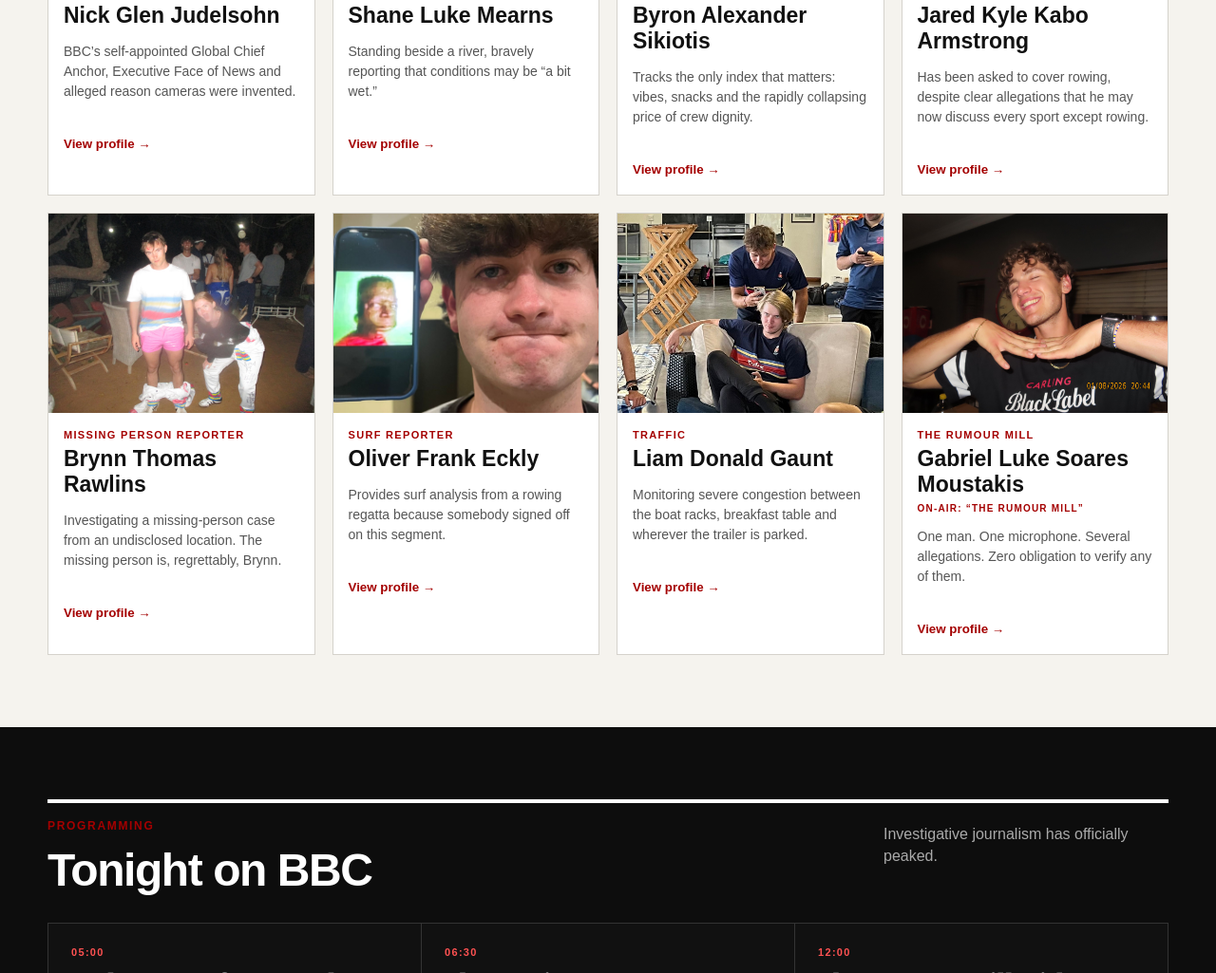
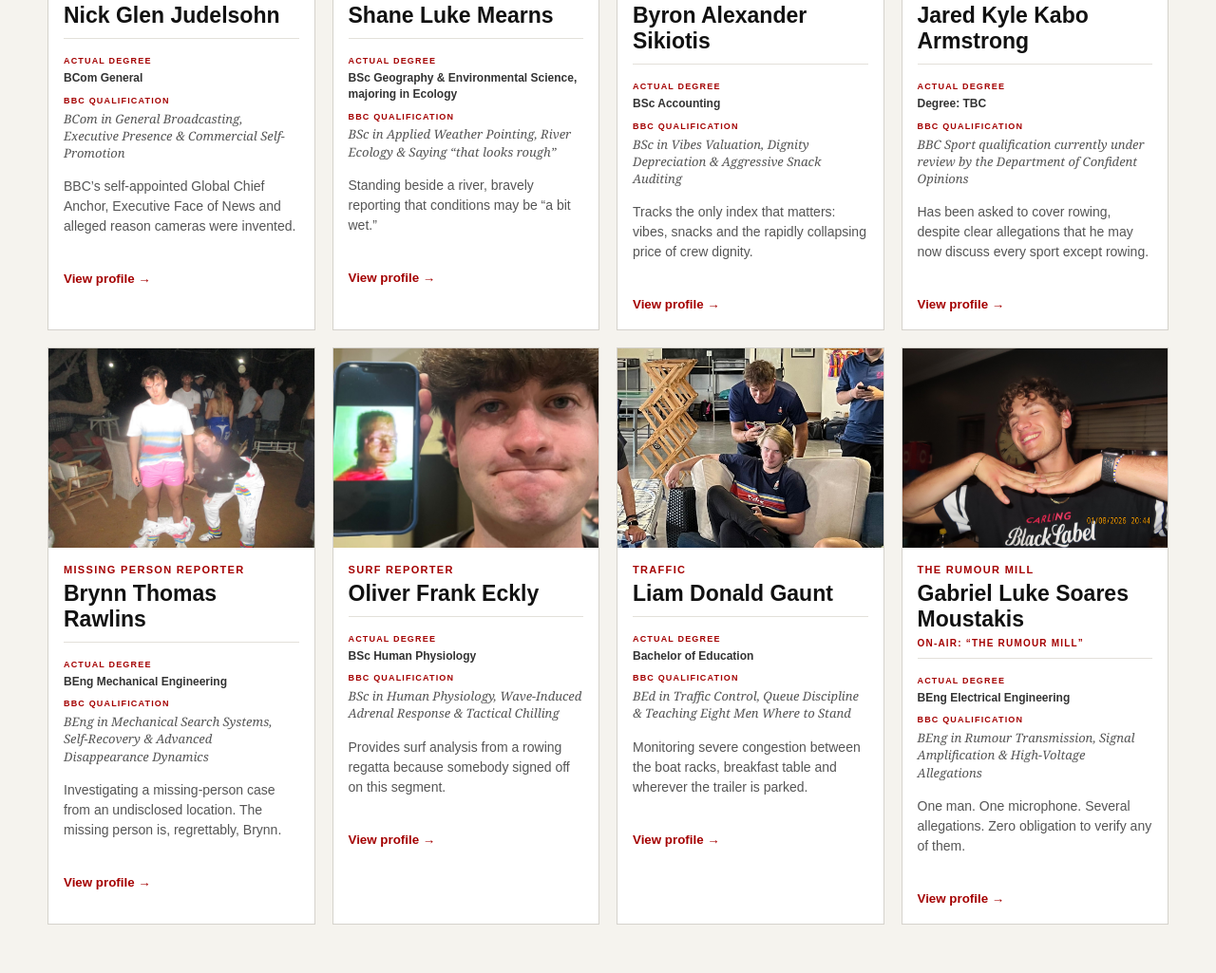
Before and after one commit to GabeM229/BBC-Webiste, a plain HTML site: page index.html in a window 1280 px wide. Shown: the part 2326-3351 px from the top of the page at 95% size. Drawn offline with Linux system fonts and the light colour scheme.

Commit message:
Add files via upload

```diff
--- a/index.html
+++ b/index.html
@@ -154,6 +154,12 @@
           <img class="portrait crew-photo" src="nick.jpg" alt="Nick Glen Judelsohn">
           <div class="role">NEWS ANCHOR</div>
           <h3>Nick Glen Judelsohn</h3>
+          <div class="study-block">
+            <span class="study-label">ACTUAL DEGREE</span>
+            <strong>BCom General</strong>
+            <span class="study-label">BBC QUALIFICATION</span>
+            <em>BCom in General Broadcasting, Executive Presence & Commercial Self-Promotion</em>
+          </div>
           <p>BBC’s self-appointed Global Chief Anchor, Executive Face of News and alleged reason cameras were invented.</p>
           <button class="text-link article-open" data-article="nick">View profile →</button>
         </article>
@@ -162,6 +168,12 @@
           <img class="portrait crew-photo" src="shane.jpg" alt="Shane Luke Mearns">
           <div class="role">WEATHER MAN</div>
           <h3>Shane Luke Mearns</h3>
+          <div class="study-block">
+            <span class="study-label">ACTUAL DEGREE</span>
+            <strong>BSc Geography & Environmental Science, majoring in Ecology</strong>
+            <span class="study-label">BBC QUALIFICATION</span>
+            <em>BSc in Applied Weather Pointing, River Ecology & Saying “that looks rough”</em>
+          </div>
           <p>Standing beside a river, bravely reporting that conditions may be “a bit wet.”</p>
           <button class="text-link article-open" data-article="shane">View profile →</button>
         </article>
@@ -170,6 +182,12 @@
           <img class="portrait crew-photo" src="byron.jpg" alt="Byron Alexander Sikiotis">
           <div class="role">STOCK GUY</div>
           <h3>Byron Alexander Sikiotis</h3>
+          <div class="study-block">
+            <span class="study-label">ACTUAL DEGREE</span>
+            <strong>BSc Accounting</strong>
+            <span class="study-label">BBC QUALIFICATION</span>
+            <em>BSc in Vibes Valuation, Dignity Depreciation & Aggressive Snack Auditing</em>
+          </div>
           <p>Tracks the only index that matters: vibes, snacks and the rapidly collapsing price of crew dignity.</p>
           <button class="text-link article-open" data-article="byron">View profile →</button>
         </article>
@@ -178,6 +196,12 @@
           <img class="portrait crew-photo" src="jared.jpg" alt="Jared Kyle Kabo Armstrong">
           <div class="role">SPORTS GUY</div>
           <h3>Jared Kyle Kabo Armstrong</h3>
+          <div class="study-block">
+            <span class="study-label">ACTUAL DEGREE</span>
+            <strong>Degree: TBC</strong>
+            <span class="study-label">BBC QUALIFICATION</span>
+            <em>BBC Sport qualification currently under review by the Department of Confident Opinions</em>
+          </div>
           <p>Has been asked to cover rowing, despite clear allegations that he may now discuss every sport except rowing.</p>
           <button class="text-link article-open" data-article="jared">View profile →</button>
         </article>
@@ -186,6 +210,12 @@
           <img class="portrait crew-photo" src="brynn.jpg" alt="Brynn Thomas Rawlins">
           <div class="role">MISSING PERSON REPORTER</div>
           <h3>Brynn Thomas Rawlins</h3>
+          <div class="study-block">
+            <span class="study-label">ACTUAL DEGREE</span>
+            <strong>BEng Mechanical Engineering</strong>
+            <span class="study-label">BBC QUALIFICATION</span>
+            <em>BEng in Mechanical Search Systems, Self-Recovery & Advanced Disappearance Dynamics</em>
+          </div>
           <p>Investigating a missing-person case from an undisclosed location. The missing person is, regrettably, Brynn.</p>
           <button class="text-link article-open" data-article="brynn">View profile →</button>
         </article>
@@ -194,6 +224,12 @@
           <img class="portrait crew-photo" src="oli.jpg" alt="Oliver Frank Eckly">
           <div class="role">SURF REPORTER</div>
           <h3>Oliver Frank Eckly</h3>
+          <div class="study-block">
+            <span class="study-label">ACTUAL DEGREE</span>
+            <strong>BSc Human Physiology</strong>
+            <span class="study-label">BBC QUALIFICATION</span>
+            <em>BSc in Human Physiology, Wave-Induced Adrenal Response & Tactical Chilling</em>
+          </div>
           <p>Provides surf analysis from a rowing regatta because somebody signed off on this segment.</p>
           <button class="text-link article-open" data-article="oli">View profile →</button>
         </article>
@@ -202,6 +238,12 @@
           <img class="portrait crew-photo" src="liam.jpg" alt="Liam Donald Gaunt">
           <div class="role">TRAFFIC</div>
           <h3>Liam Donald Gaunt</h3>
+          <div class="study-block">
+            <span class="study-label">ACTUAL DEGREE</span>
+            <strong>Bachelor of Education</strong>
+            <span class="study-label">BBC QUALIFICATION</span>
+            <em>BEd in Traffic Control, Queue Discipline & Teaching Eight Men Where to Stand</em>
+          </div>
           <p>Monitoring severe congestion between the boat racks, breakfast table and wherever the trailer is parked.</p>
           <button class="text-link article-open" data-article="liam">View profile →</button>
         </article>
@@ -211,6 +253,12 @@
           <div class="role">THE RUMOUR MILL</div>
           <h3>Gabriel Luke Soares Moustakis</h3>
           <div class="onair-name">ON-AIR: “THE RUMOUR MILL”</div>
+          <div class="study-block">
+            <span class="study-label">ACTUAL DEGREE</span>
+            <strong>BEng Electrical Engineering</strong>
+            <span class="study-label">BBC QUALIFICATION</span>
+            <em>BEng in Rumour Transmission, Signal Amplification & High-Voltage Allegations</em>
+          </div>
           <p>One man. One microphone. Several allegations. Zero obligation to verify any of them.</p>
           <button class="text-link article-open" data-article="gabriel">View profile →</button>
         </article>
--- a/script.js
+++ b/script.js
@@ -27,7 +27,7 @@ const articles = {
     title: "Nick Glen Judelsohn assumes command of all known journalism",
     dek: "The BBC anchor describes himself as a broadcaster, statesman, thought leader, cultural institution and 'the man Kowie River has been waiting for'.",
     body: `
-      <p>Nick Glen Judelsohn enters Universities Boat Race not merely as a news anchor, but as what his own press release calls “the defining media presence of his generation.” The press release was written by Nick.</p>
+      <p class="credential-line"><strong>Academic file:</strong> BCom General. BBC has reclassified this as a <em>BCom in General Broadcasting, Executive Presence & Commercial Self-Promotion</em>.</p><p>Nick Glen Judelsohn enters Universities Boat Race not merely as a news anchor, but as what his own press release calls “the defining media presence of his generation.” The press release was written by Nick.</p>
       <p>His contract allegedly requires two cameras minimum, dramatic entrance music, a chair positioned three centimetres higher than every correspondent’s, and a lower-third reading <strong>NICK GLEN JUDELSOHN — GLOBAL CHIEF ANCHOR & NATIONAL TREASURE</strong>.</p>
       <p>Nick has repeatedly reminded staff that he does not “read the news”; the news occurs in his presence. When correspondents finish a report, he plans to stare silently into camera for three seconds before saying, “Extraordinary journalism. Back to me.”</p>
       <p>Management attempted to impose a 40% limit on Nick’s screen time. Nick responded by interviewing management live.</p>`
@@ -37,7 +37,7 @@ const articles = {
     title: "Shane issues historic Kowie forecast: water likely, wind possible, vibes unstable",
     dek: "The BBC meteorology department has invested heavily in pointing at things and saying 'that looks rough'.",
     body: `
-      <p>Shane Luke Mearns has been deployed as chief weather correspondent, providing live updates on conditions that everybody standing outside can already see.</p>
+      <p class="credential-line"><strong>Academic file:</strong> BSc Geography & Environmental Science, majoring in Ecology. BBC equivalent: <em>Applied Weather Pointing, River Ecology & Saying “that looks rough”</em>.</p><p>Shane Luke Mearns has been deployed as chief weather correspondent, providing live updates on conditions that everybody standing outside can already see.</p>
       <p>Forecast models currently show a strong chance of headwind whenever BEAST is racing and a suspicious tailwind for literally everyone else.</p>
       <p>Viewers are advised to prepare for scattered spray, isolated sunburn and a 100% chance of someone blaming conditions.</p>`
   },
@@ -46,7 +46,7 @@ const articles = {
     title: "Byron opens BEAST Exchange as confidence reaches record high and cash reaches record low",
     dek: "Analysts remain bullish on morale, bearish on sleep and deeply concerned about the snack economy.",
     body: `
-      <p>Byron Alexander Sikiotis will report live from the financial district, currently believed to be somewhere between the accommodation and the nearest shop.</p>
+      <p class="credential-line"><strong>Academic file:</strong> BSc Accounting. BBC equivalent: <em>Vibes Valuation, Dignity Depreciation & Aggressive Snack Auditing</em>.</p><p>Byron Alexander Sikiotis will report live from the financial district, currently believed to be somewhere between the accommodation and the nearest shop.</p>
       <p>Key indicators include the BEAST Confidence Index, Boat Packing Futures, Sus Records and Dignity Holdings, which has now lost almost its entire market capitalisation.</p>
       <p>Investors are reminded that past performance is no guarantee of future rowing performance, especially after a late night.</p>`
   },
@@ -55,7 +55,7 @@ const articles = {
     title: "Jared unveils revolutionary sports coverage with occasional mention of rowing",
     dek: "BBC Sport has promised comprehensive analysis, dramatic replays and at least one opinion delivered far too confidently.",
     body: `
-      <p>Jared Kyle Kabo Armstrong takes charge of the sports desk with a mandate to explain racing, rival crews and why every result was somehow part of the plan.</p>
+      <p class="credential-line"><strong>Academic file:</strong> Degree TBC. BBC Sport says his qualification is <em>currently under review by the Department of Confident Opinions</em>.</p><p>Jared Kyle Kabo Armstrong takes charge of the sports desk with a mandate to explain racing, rival crews and why every result was somehow part of the plan.</p>
       <p>Pre-race analysis will focus on boat speed, lane conditions, crew psychology and whichever statistic sounds most impressive on camera.</p>
       <p>Post-race analysis will be adjusted retroactively to prove the pre-race analysis was correct.</p><p>Additional programming includes unsolicited power rankings, stroke-by-stroke tactical telestration and a recurring feature titled <em>Why That Was Actually Massive</em>, in which routine sporting events are treated as continental emergencies.</p>`
   },
@@ -64,7 +64,7 @@ const articles = {
     title: "Urgent search launched for missing-person reporter Brynn, led by missing-person reporter Brynn",
     dek: "Authorities say the investigation is complicated by the lead investigator also being the subject of the investigation.",
     body: `
-      <p>Brynn Thomas Rawlins' live reports will follow the developing disappearance of Brynn, last seen moments before being asked to appear on camera.</p>
+      <p class="credential-line"><strong>Academic file:</strong> BEng Mechanical Engineering. BBC equivalent: <em>Mechanical Search Systems, Self-Recovery & Advanced Disappearance Dynamics</em>.</p><p>Brynn Thomas Rawlins' live reports will follow the developing disappearance of Brynn, last seen moments before being asked to appear on camera.</p>
       <p>Witnesses describe the missing man as “probably nearby.” Search teams are focusing on bedrooms, bathrooms, the trailer and any location with plausible deniability.</p>
       <p>Anyone with information is asked to contact BBC, preferably before the next segment.</p>`
   },
@@ -73,7 +73,7 @@ const articles = {
     title: "Oli sent to cover surf at rowing event in landmark victory for editorial confusion",
     dek: "There may not be surf. That has not stopped the surf desk.",
     body: `
-      <p>Oliver Frank Eckly will deliver minute-by-minute surf coverage from the Kowie, assessing swell, wave quality and whether any of this information has relevance to rowing.</p>
+      <p class="credential-line"><strong>Academic file:</strong> BSc Human Physiology. BBC equivalent: <em>Human Physiology, Wave-Induced Adrenal Response & Tactical Chilling</em>.</p><p>Oliver Frank Eckly will deliver minute-by-minute surf coverage from the Kowie, assessing swell, wave quality and whether any of this information has relevance to rowing.</p>
       <p>The network is reportedly prepared to send him increasingly far from the actual race until surf is located.</p>
       <p>Producers insist this is journalism and have declined further questions.</p><p>Oli’s official scale runs from “basically flat” to “absolute cooking.” Any ripple generated by a passing launch may be upgraded to swell if the camera angle is sufficiently deceptive.</p><p>Expect reports on chop period, wake shape, imaginary barrel potential, river-bank beach breaks and whether the Kowie can technically be called glassy for at least six consecutive seconds.</p>`
   },
@@ -82,7 +82,7 @@ const articles = {
     title: "Liam warns of severe congestion between boat racks and breakfast",
     dek: "Commuters are urged to allow an additional three to five minutes and avoid the guy carrying two riggers sideways.",
     body: `
-      <p>Liam Donald Gaunt heads BBC Traffic, monitoring critical transport corridors including the trailer, launch area, bathrooms and the path to food.</p>
+      <p class="credential-line"><strong>Academic file:</strong> Bachelor of Education. BBC equivalent: <em>Traffic Control, Queue Discipline & Teaching Eight Men Where to Stand</em>.</p><p>Liam Donald Gaunt heads BBC Traffic, monitoring critical transport corridors including the trailer, launch area, bathrooms and the path to food.</p>
       <p>Early reports indicate delays caused by boat packing, missing kit and eight people simultaneously asking where the same item is.</p>
       <p>An alternate route has been proposed. Nobody will use it.</p>`
   },
@@ -91,7 +91,7 @@ const articles = {
     title: "The Rumour Mill launches with one correspondent, unlimited allegations and a dangerous relationship with the phrase “apparently”",
     dek: "Gabriel Luke Soares Moustakis, operating under the deeply unnecessary on-air title “The Rumour Mill,” takes viewers inside the stories other desks are too responsible to touch.",
     body: `
-      <p>The Rumour Mill will cover suspicious behaviour, tour lore, wardrobe crimes, unexplained disappearances and statements beginning with “apparently...”</p>
+      <p class="credential-line"><strong>Academic file:</strong> BEng Electrical Engineering. BBC equivalent: <em>Rumour Transmission, Signal Amplification & High-Voltage Allegations</em>.</p><p>The Rumour Mill will cover suspicious behaviour, tour lore, wardrobe crimes, unexplained disappearances and statements beginning with “apparently...”</p>
       <p>Every scoop will be delivered with maximum conviction and a minimum acceptable relationship with evidence.</p>
       <p>Legal has requested that the phrase “allegedly” be added to the autocue.</p>`
   },
--- a/styles.css
+++ b/styles.css
@@ -528,3 +528,37 @@ dialog h2 { font-family: Georgia, serif; font-size: clamp(28px, 5vw, 45px); line
   .pseudo-live-head { align-items: flex-start; }
   .pseudo-live-status { padding-top: 7px; }
 }
+
+
+/* Academic credentials */
+.study-block {
+  margin: 10px 16px 14px;
+  padding: 12px 0 2px;
+  border-top: 1px solid #e3e0da;
+  display: grid;
+  gap: 4px;
+}
+.study-label {
+  margin-top: 6px;
+  font-size: 9px;
+  line-height: 1.2;
+  font-weight: 900;
+  letter-spacing: .13em;
+  color: #a40000;
+}
+.study-block strong {
+  font-size: 12px;
+  line-height: 1.4;
+  color: #333;
+}
+.study-block em {
+  font-family: Georgia, "Times New Roman", serif;
+  font-size: 13px;
+  line-height: 1.4;
+  color: #555;
+}
+.credential-line {
+  padding: 12px 14px;
+  background: #f0eee9;
+  border-left: 4px solid #a40000;
+}
```
Also changed, not shown: UPDATE_NOTES.txt (added).
